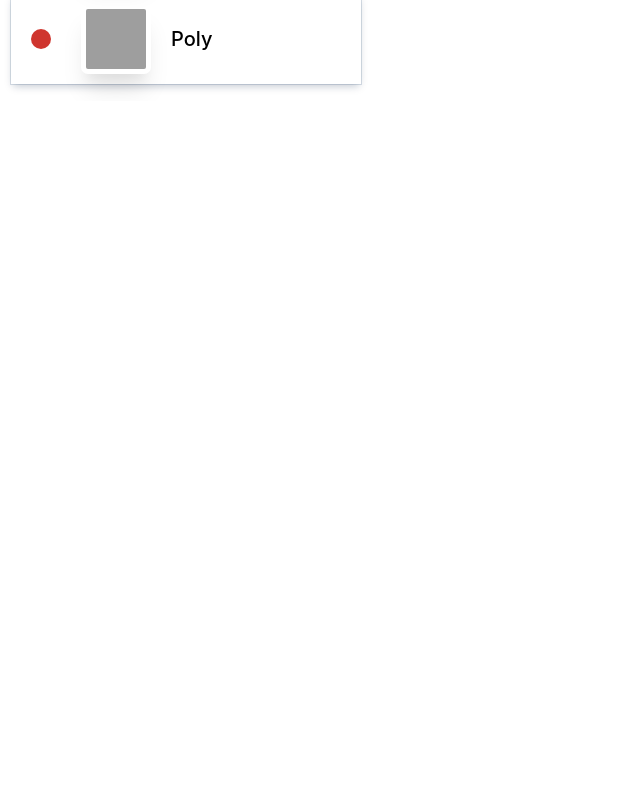
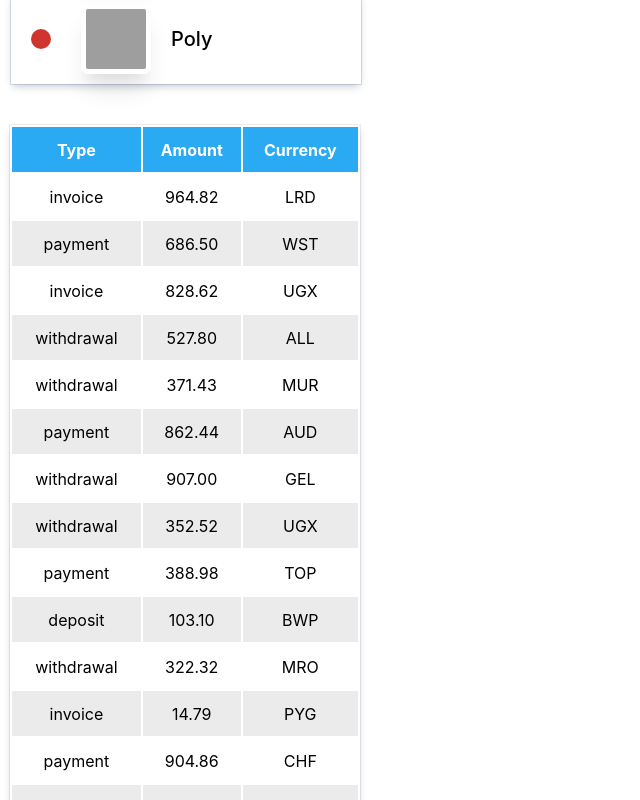
Before and after one commit to ramocoblisan/goit-react-hw-01-components, a React (Create React App) app: page / in a window 1280 px wide. Shown: the part 1060-1860 px from the top of the page, without its empty margins (0-640 px from the left). Before the commit the page ends 1161 px from the top, so only its background shows below. Built offline with nearby package versions, Linux system fonts and the light colour scheme; grey boxes are pictures that could not be loaded.

Commit message:
TransactionHistory component added

```diff
--- a/src/components/App.jsx
+++ b/src/components/App.jsx
@@ -4,6 +4,8 @@
 import Statistics from "./Statistics/Statistics";
 import friends from "./data/friends.json";
 import FriendList from "./FriendList/FriendList";
+import transactions from "./data/transactions.json";
+import TransactionHistory from "./TransactionHistory/TransactionHistory"
 
 
 export const App = () => {
@@ -21,6 +23,7 @@
     <Statistics title="Upload stats" stats={data} />
     <Statistics stats={data} />
     <FriendList friends={friends} />
+    <TransactionHistory items={transactions} />
    </>
   );
 };
--- /dev/null
+++ b/src/components/TransactionHistory/TransactionHistory.jsx
@@ -0,0 +1,39 @@
+import styles from "./TransactionHistory.module.css";
+import PropTypes from "prop-types";
+
+function TransactionHistory({ items }) {
+
+  return (
+  <table className={styles.transactionHistory}>
+    <thead>
+      <tr>
+        <th>Type</th>
+        <th>Amount</th>
+        <th>Currency</th>
+      </tr>
+    </thead>
+    <tbody>
+      {items.map(item => (
+      <tr className={styles["table-row"]} key={item.id}>
+        <td className={styles["data"]}>{item.type}</td>
+        <td className={styles["data"]}>{item.amount}</td>
+        <td className={styles["data"]}>{item.currency}</td>
+      </tr>
+    ))}
+    </tbody>
+  </table>
+  );
+}
+
+TransactionHistory.propTypes = {
+  items: PropTypes.arrayOf(
+    PropTypes.shape({
+      id: PropTypes.string.isRequired,
+      type: PropTypes.string.isRequired,
+      amount: PropTypes.string.isRequired,
+      currency: PropTypes.string.isRequired,
+    }).isRequired
+  ).isRequired,
+};
+
+export default TransactionHistory;
--- /dev/null
+++ b/src/components/TransactionHistory/TransactionHistory.module.css
@@ -0,0 +1,21 @@
+.transactionHistory {
+  width: 350px;
+  margin-left: 10px;
+  box-shadow: rgba(9, 30, 66, 0.25) 0px 4px 8px -2px, rgba(9, 30, 66, 0.08) 0px 0px 0px 1px;
+  margin-top: 40px;
+}
+
+thead {
+  background-color: #2aaaf3;
+  color: #ffffff;
+}
+
+tr {
+  text-align: center;
+  height: 45px;
+}
+
+tr:nth-child(2n) {
+  background-color: #ebebeb;
+  ;
+}
--- /dev/null
+++ b/src/components/data/transactions.json
@@ -0,0 +1,122 @@
+[
+  {
+    "id": "1e0700a2-5183-4291-85cc-2065a036a683",
+    "type": "invoice",
+    "amount": "964.82",
+    "currency": "LRD"
+  },
+  {
+    "id": "a30f821b-4d25-4ff0-abdd-e340b3f0dd2b",
+    "type": "payment",
+    "amount": "686.50",
+    "currency": "WST"
+  },
+  {
+    "id": "44dca67a-8e5a-4798-bf8e-b15efd4e1abd",
+    "type": "invoice",
+    "amount": "828.62",
+    "currency": "UGX"
+  },
+  {
+    "id": "ea8ed3dc-2b68-4a53-905a-53ecb0adef33",
+    "type": "withdrawal",
+    "amount": "527.80",
+    "currency": "ALL"
+  },
+  {
+    "id": "ea76146a-0b00-4b80-bc02-a8c822176712",
+    "type": "withdrawal",
+    "amount": "371.43",
+    "currency": "MUR"
+  },
+  {
+    "id": "63ca02f9-d637-46b5-9237-f3b24425e029",
+    "type": "payment",
+    "amount": "862.44",
+    "currency": "AUD"
+  },
+  {
+    "id": "ed0263e8-59a5-4bf1-87e0-2bb88e53dc34",
+    "type": "withdrawal",
+    "amount": "907.00",
+    "currency": "GEL"
+  },
+  {
+    "id": "6013bad0-750c-4691-8bc2-d8f2b43969c4",
+    "type": "withdrawal",
+    "amount": "352.52",
+    "currency": "UGX"
+  },
+  {
+    "id": "252c7be4-8b06-4fa7-8d42-61fb835b70d5",
+    "type": "payment",
+    "amount": "388.98",
+    "currency": "TOP"
+  },
+  {
+    "id": "4eaab41b-b967-40ac-82ed-85fc66f646f1",
+    "type": "deposit",
+    "amount": "103.10",
+    "currency": "BWP"
+  },
+  {
+    "id": "9648a350-8469-42d5-8bf3-18090de5fe67",
+    "type": "withdrawal",
+    "amount": "322.32",
+    "currency": "MRO"
+  },
+  {
+    "id": "9c5c25fb-1a95-4b2f-8d1f-4c4426d677cc",
+    "type": "invoice",
+    "amount": "14.79",
+    "currency": "PYG"
+  },
+  {
+    "id": "43ef232c-80e9-4d6f-b48a-b22405620de3",
+    "type": "payment",
+    "amount": "904.86",
+    "currency": "CHF"
+  },
+  {
+    "id": "5161682e-e620-4019-ab0a-24ceb10fbd20",
+    "type": "withdrawal",
+    "amount": "307.08",
+    "currency": "NOK"
+  },
+  {
+    "id": "7b119d71-42e6-4c42-a141-6818b07bb9ff",
+    "type": "invoice",
+    "amount": "275.07",
+    "currency": "AWG"
+  },
+  {
+    "id": "a4f65722-65c4-4c28-b1f4-b8ed988bb205",
+    "type": "deposit",
+    "amount": "213.10",
+    "currency": "STD"
+  },
+  {
+    "id": "c6e5784b-0ca3-48d6-86e5-b5128af5a523",
+    "type": "invoice",
+    "amount": "116.11",
+    "currency": "CUP CUC"
+  },
+  {
+    "id": "c9ebed6a-3a02-4b49-ac0d-0534b51f2bfd",
+    "type": "invoice",
+    "amount": "878.67",
+    "currency": "HKD"
+  },
+  {
+    "id": "a4a98b0e-b22c-438b-9f83-de2df52110c8",
+    "type": "invoice",
+    "amount": "725.03",
+    "currency": "UYU UYI"
+  },
+  {
+    "id": "b39bfa7a-0166-4c47-94d6-87d20590f746",
+    "type": "payment",
+    "amount": "405.45",
+    "currency": "MDL"
+  }
+]
```
